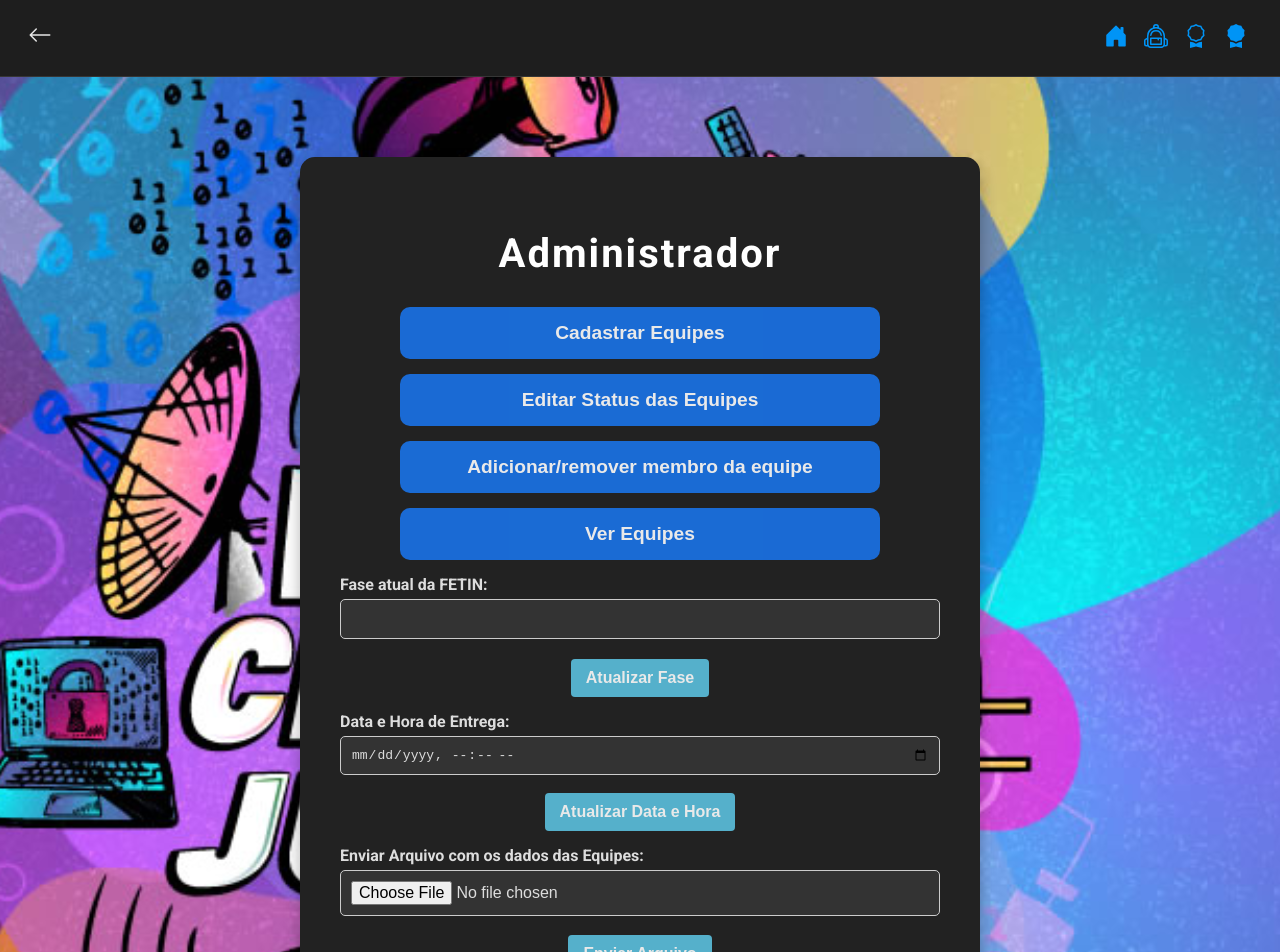
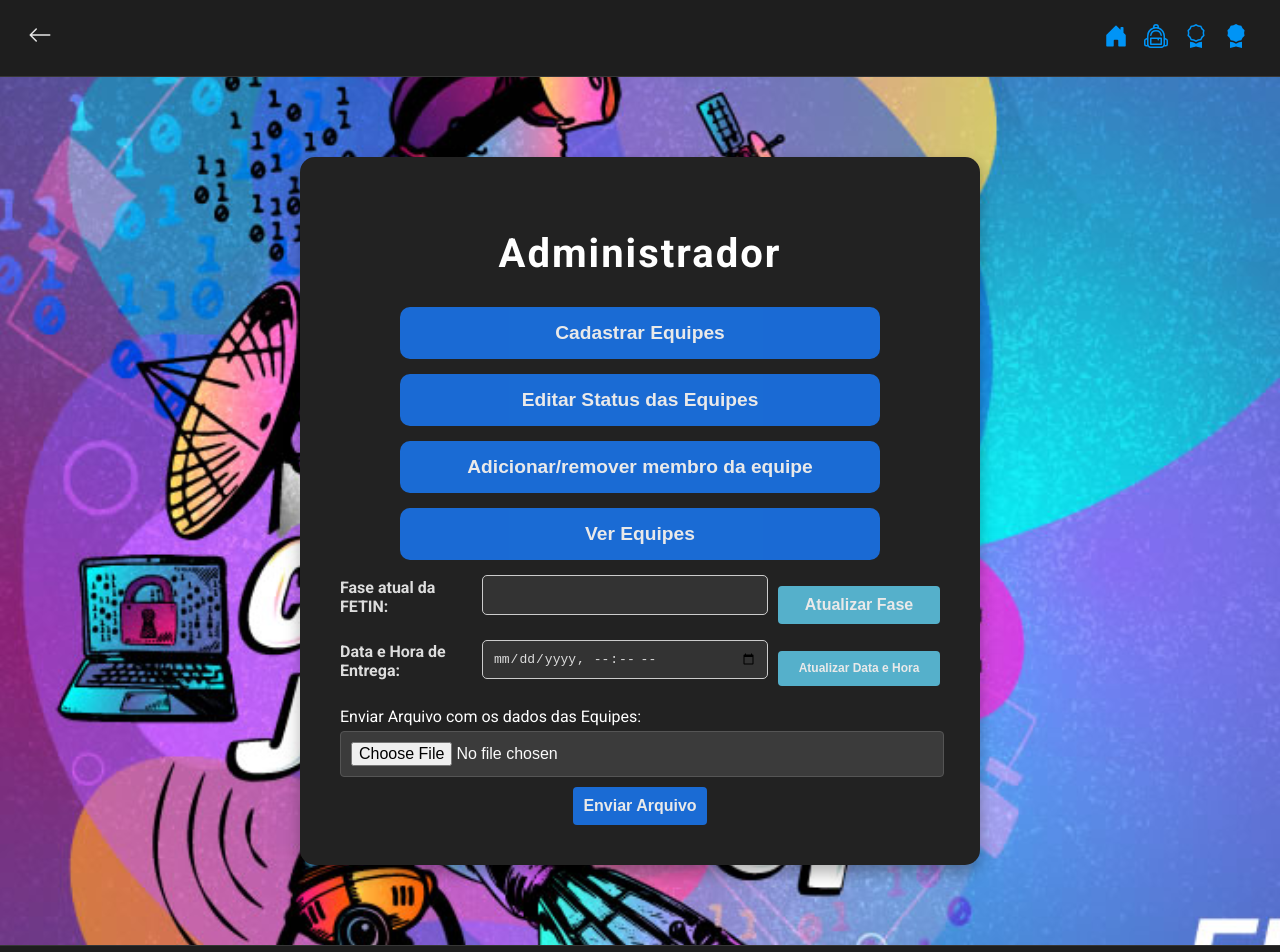
Before and after one commit to S204-Inatel-2024-1/Front_Ctrl-Alt-Defeat, a React (Create React App) app in the folder front_ctrl-alt-defeat/: page /ProfileAdm/1 in a window 1280 px wide. Shown: the top 952 px of the page. Built offline with nearby package versions, Linux system fonts and the light colour scheme; no server answers.

Commit message:
Removendo um aluno especifico da equipe funcionando, alem de ajustes nos botes de atualizar status e data global no sistema

```diff
--- a/front_ctrl-alt-defeat/src/pages/equipe/EditarEquipe.css
+++ b/front_ctrl-alt-defeat/src/pages/equipe/EditarEquipe.css
@@ -107,3 +107,31 @@ button[type="submit"]:hover {
 .close-button:hover {
   background-color: #1669c1;
 }
+
+.member-list {
+  list-style-type: none;
+  padding: 0;
+}
+
+.member-list li {
+  display: flex;
+  justify-content: space-between;
+  margin: 10px 0;
+  padding: 5px 10px;
+  background: #222;
+  border: 1px solid #ddd;
+  border-radius: 4px;
+}
+
+.remove-button {
+  background: #e74c3c;
+  color: white;
+  border: none;
+  padding: 5px 10px;
+  cursor: pointer;
+  border-radius: 4px;
+}
+
+.remove-button:hover {
+  background: #c0392b;
+}
--- a/front_ctrl-alt-defeat/src/pages/equipe/EditarEquipe.js
+++ b/front_ctrl-alt-defeat/src/pages/equipe/EditarEquipe.js
@@ -65,6 +65,24 @@ const EditarEquipe = () => {
     setPopupMessage('');
   };
 
+  const handleRemoveMember = async (email) => {
+    try {
+      const response = await authService.removeAlunoFromEquipe(email, equipeId);
+      if (response.msg === 'Aluno Deletado com Sucesso.') {
+        setEquipeData((prevData) => ({
+          ...prevData,
+          members: prevData.members.filter(member => member.email !== email)
+        }));
+      } else {
+        setPopupMessage(response.msg || 'Failed to remove member.');
+        setShowPopup(true);
+      }
+    } catch (err) {
+      setPopupMessage('Failed to remove member.');
+      setShowPopup(true);
+    }
+  };
+
   if (error) {
     return <div className="error-message">Error: {error}</div>;
   }
@@ -114,6 +132,20 @@ const EditarEquipe = () => {
         </div>
         <button type="submit">Enviar</button>
       </form>
+      <h3>Membros da Equipe:</h3>
+      <ul className="member-list">
+        {equipeData.members.map((member) => (
+          <li key={member.email}>
+            <span>{member.name} ({member.email})</span>
+            <button
+              className="remove-button"
+              onClick={() => handleRemoveMember(member.email)}
+            >
+              Remover
+            </button>
+          </li>
+        ))}
+      </ul>
       {showPopup && (
         <div className="popup">
           <div className="popup-content">
--- a/front_ctrl-alt-defeat/src/pages/profile/ProfileAdm.css
+++ b/front_ctrl-alt-defeat/src/pages/profile/ProfileAdm.css
@@ -37,41 +37,89 @@
   background-color: #1669c1;
   transform: scale(1.05);
 }
+
 .global-settings {
   margin-bottom: 20px;
 }
 
 .form-group {
   margin-bottom: 15px;
+  display: flex;
+  align-items: center;
+  justify-content: space-between;
 }
 
 .form-group label {
-    display: block;
+  flex: 1;
+  margin-right: 10px;
+  text-align: left;
+}
+
+.form-group input {
+  flex: 2;
+  padding: 8px;
+  box-sizing: border-box;
+  margin-right: 10px;
+}
+
+.form-group button {
+  flex: 1;
+  padding: 10px;
+  background-color: #1a73e8;
+  color: #fff;
+  border: none;
+  cursor: pointer;
+  transition: background-color 0.3s ease, transform 0.2s ease;
+}
+
+.form-group button:hover {
+  background-color: #1669c1;
+  transform: scale(1.05);
+}
+
+.small-button {
+  flex: 1;
+  padding: 5px;
+  font-size: 0.75em;
+  background-color: #1a73e8;
+  color: #fff;
+  height: 35px;
+  border: none;
+  cursor: pointer;
+  transition: background-color 0.3s ease, transform 0.2s ease;
+}
+
+.small-button:hover {
+  background-color: #1669c1;
+  transform: scale(1.05);
+}
+
+.file-upload-container {
+  margin-top: 20px;
+  text-align: center;
+}
+
+.file-upload-container label {
+  display: flex;
   margin-bottom: 5px;
 }
 
-  .form-group input {
-    width: 100%;
-    padding: 8px;
-    box-sizing: border-box;
+.file-upload-container input[type="file"] {
+  display: flex;
+  margin-bottom: 10px;
+  width: 97.02%;
 }
 
-/* .profile-adm-container {
-  padding: 20px;
-  max-width: 800px;
-  margin: 0 auto;
+.file-upload-container button {
+  padding: 10px;
+  background-color: #1a73e8;
+  color: #fff;
+  border: none;
+  cursor: pointer;
+  transition: background-color 0.3s ease, transform 0.2s ease;
 }
 
-.profile-adm-button {
-  display: block;
-  margin: 10px 0;
-  padding: 10px;
-  background-color: #007bff;
-  color: white;
-  border: none;
-  cursor: pointer;
+.file-upload-container button:hover {
+  background-color: #1669c1;
+  transform: scale(1.05);
 }
-
-.profile-adm-button:hover {
-  background-color: #0056b3;
-} */
--- a/front_ctrl-alt-defeat/src/pages/profile/ProfileAdm.js
+++ b/front_ctrl-alt-defeat/src/pages/profile/ProfileAdm.js
@@ -107,9 +107,11 @@ const ProfileAdm = () => {
             value={globalDate}
             onChange={handleDateChange}
           />
-          <button onClick={handleDateUpdate}>Atualizar Data e Hora</button>
+          <button className="small-button" onClick={handleDateUpdate}>Atualizar Data e Hora</button>
         </div>
-        <div className="form-group">
+      </div>
+
+      <div className="file-upload-container">
         <label htmlFor="fileUpload">Enviar Arquivo com os dados das Equipes:</label>
         <input
           type="file"
@@ -120,7 +122,6 @@ const ProfileAdm = () => {
         <button onClick={handleFileUpload}>Enviar Arquivo</button>
       </div>
     </div>
-    </div>
   );
 };
 
--- a/front_ctrl-alt-defeat/src/services/authService.js
+++ b/front_ctrl-alt-defeat/src/services/authService.js
@@ -187,6 +187,20 @@ const deleteUser = async (email, userType) => {
   }
 };
 
+const removeAlunoFromEquipe = async (email, equipeId) => {
+  const config = requestConfig("DELETE", { email, number: equipeId });
+
+  try {
+    const res = await fetch(api + "delete/user/aluno", config)
+      .then((res) => res.json())
+      .catch((err) => err);
+
+    return res;
+  } catch (err) {
+    console.error('Error in removeAlunoFromEquipe:', err);
+  }
+};
+
 
 const deleteEquipe = async (number) => {
   const config = requestConfig("DELETE", { number });
@@ -245,7 +259,8 @@ const authService = {
   deleteUser,
   deleteEquipe,
   updateGlobalSettings,
-  getGlobalSettings
+  getGlobalSettings,
+  removeAlunoFromEquipe
 };
 
 export default authService;
```
Lines whose indentation alone changed are shown as unchanged.
